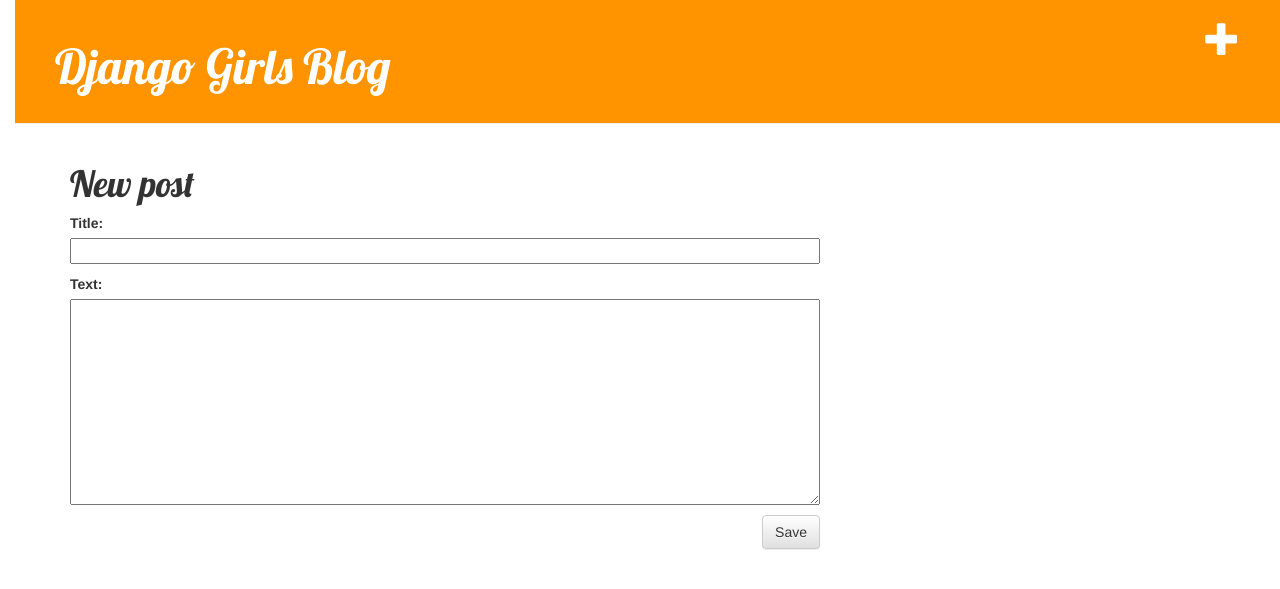
After one commit to NilamShete288/my-first-blog, a Django app: template blog/templates/blog/post_edit.html in a window 1280 px wide. The commit adds this page. Shown: the top 589 px of the page. Run offline with Django 3.2, Linux system fonts and the light colour scheme; the template is opened without the code that fills it: values that come from a table or form of the project are taken from there, others are empty; parts of the project's set-up code (start-up, migrations or seed data) failed here and were passed over; some libraries are stand-ins or nearby versions.

Commit message:
Added views to create/edit blog post inside the site.

```diff
--- /dev/null
+++ b/blog/forms.py
@@ -0,0 +1,9 @@
+from django import forms
+
+from .models import Post
+
+class PostForm(forms.ModelForm):
+
+    class Meta:
+        model = Post
+        fields = ('title', 'text',)
--- a/blog/templates/blog/base.html
+++ b/blog/templates/blog/base.html
@@ -9,6 +9,11 @@
     </head>
     <body>
     <div class="page-header">
+	{% if user.is_authenticated %}
+    		<a href="{% url "post_new" %}" class="top-menu"><span class="glyphicon glyphicon-plus"></span></a>
+	{% endif %}
+	<a href="{% url "post_new" %}" class="top-menu"><span class="glyphicon glyphicon-plus"></span></a>
+
         <h1><a href="/">Django Girls Blog</a></h1>
     </div>
 	    <div class="content container">
--- a/blog/templates/blog/post_detail.html
+++ b/blog/templates/blog/post_detail.html
@@ -1,4 +1,5 @@
 {% extends "blog/base.html" %}
+
 
 {% block content %}
     <div class="post">
@@ -7,6 +8,8 @@
                 {{ post.published_date }}
             </div>
         {% endif %}
+	<a class="btn btn-default" href="{% url "post_edit" pk=post.pk %}"><span class="glyphicon glyphicon-pencil"></span></a>
+
         <h1>{{ post.title }}</h1>
         <p>{{ post.text|linebreaks }}</p>
     </div>
--- /dev/null
+++ b/blog/templates/blog/post_edit.html
@@ -0,0 +1,9 @@
+{% extends "blog/base.html" %}
+
+{% block content %}
+    <h1>New post</h1>
+    <form method="POST" class="post-form">{% csrf_token %}
+        {{ form.as_p }}
+        <button type="submit" class="save btn btn-default">Save</button>
+    </form>
+{% endblock %}
--- a/blog/urls.py
+++ b/blog/urls.py
@@ -4,4 +4,6 @@ from . import views
 urlpatterns = [
     url(r'^$', views.post_list, name='post_list'),
     url(r'^post/(?P<pk>[0-9]+)/$', views.post_detail, name='post_detail'),
+    url(r'^post/new/$', views.post_new, name='post_new'),
+    url(r'^post/(?P<pk>[0-9]+)/edit/$', views.post_edit, name='post_edit'),
 ]
```
Also changed, not shown: blog/views.py (+15 -0 lines).
